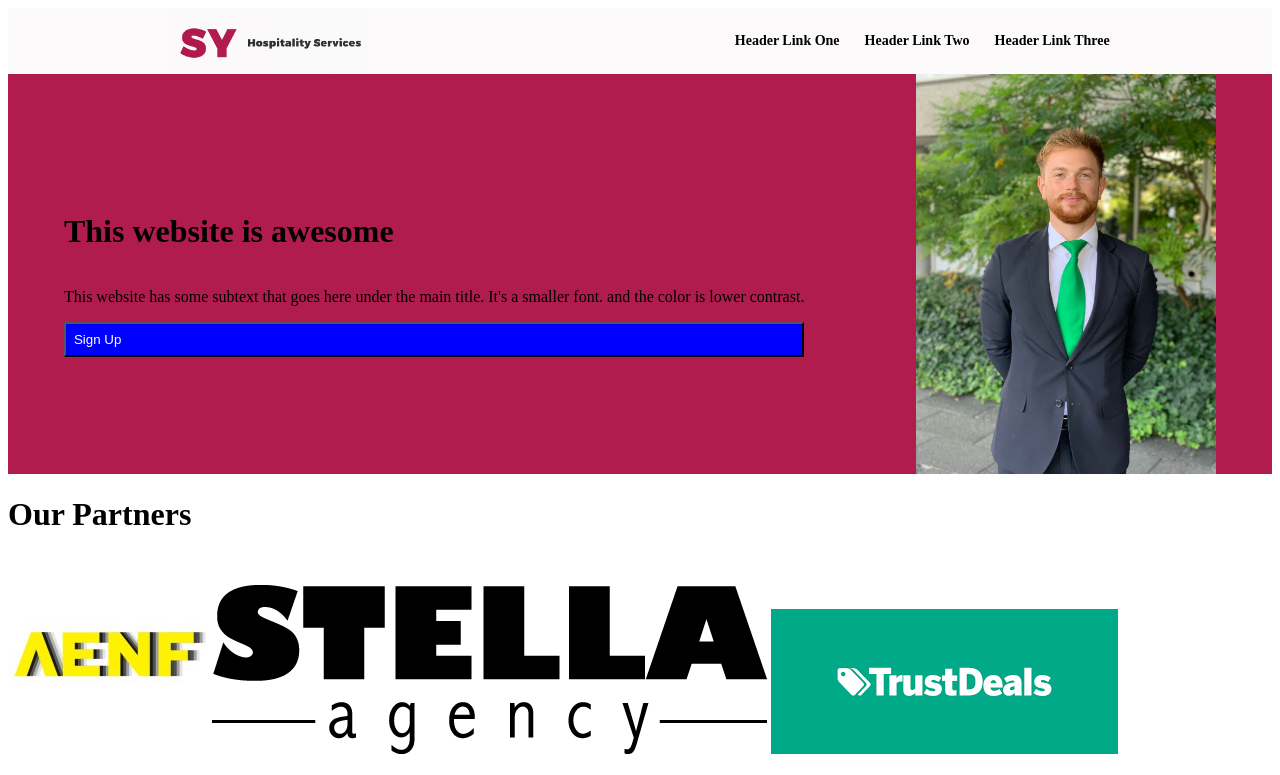
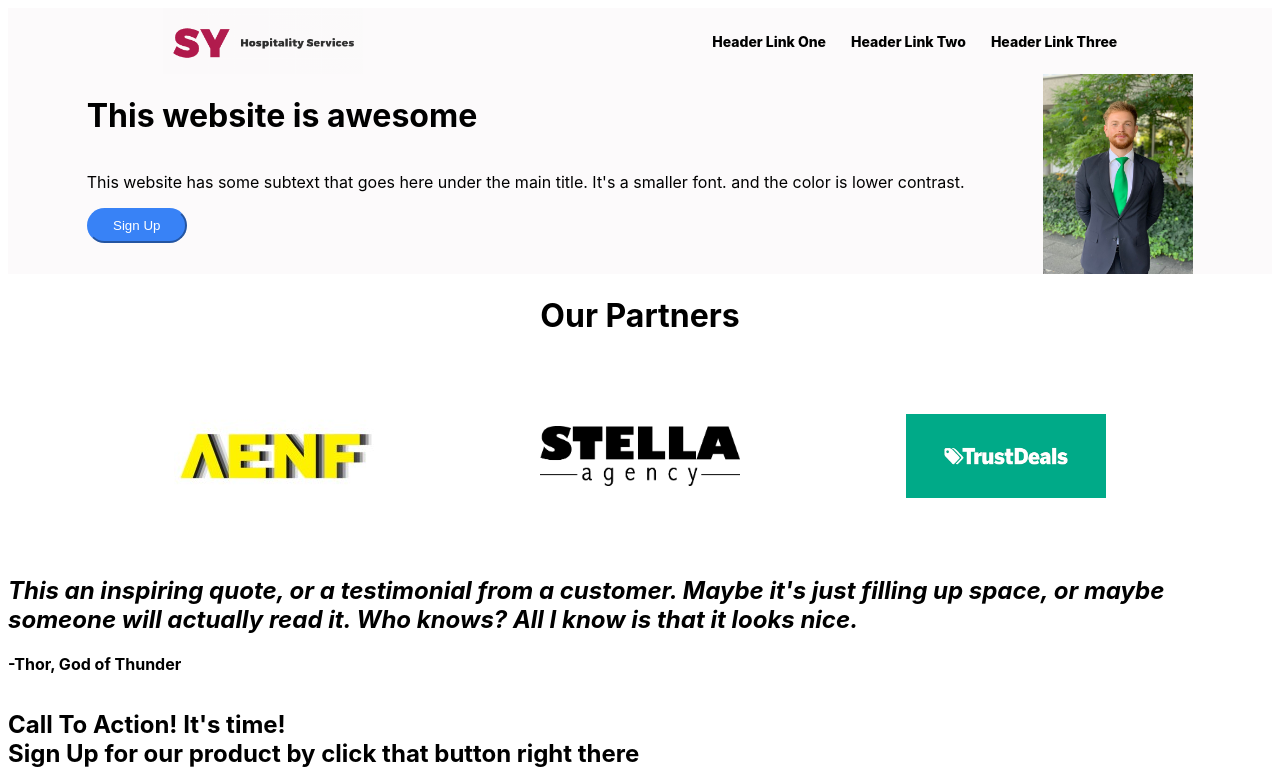
Before and after one commit to Sronds/landing-page, a plain HTML site: page index.html in a window 1280 px wide. Shown: the top 775 px of the page. Drawn offline with Linux system fonts and the light colour scheme.

Commit message:
added a few div containers in html and fixed css

```diff
--- a/index.html
+++ b/index.html
@@ -21,21 +21,24 @@
 
         <div class="main">
             <div class="textmain">
-
                 <h1>This website is awesome</h1>
                 <p>This website has some subtext that goes here under the main title. It's a smaller font.
                     and the color is lower contrast.</p>
                 <button>Sign Up</button>
-                </div>
+             </div>
             <img class="razvan" src="./images/razvan.jpeg" alt="Ginger Man in Suit wearing green tie.">
         </div>
 
-        <div class="secondary">
+      <div class="secondary">
+        <div class="header-logos">
             <h1>Our Partners</h1>
-            <img src="./images/aenf.jpeg" alt="AENF Logo">
-            <img src="./images/stella.png" alt="Stella Agency Logo">
-            <img src="./images/trustdeals.png" alt="Trust Deals Logo">
         </div>
+          <div class="multiple-logos">
+             <img class="logo-company" src="./images/aenf.jpeg" alt="AENF Logo">
+             <img class="logo-company" src="./images/stella.png" alt="Stella Agency Logo">
+             <img class="logo-company" src="./images/trustdeals.png" alt="Trust Deals Logo">
+           </div>
+     </div>
 
         <div class="quote">
             <h2><em>This an inspiring quote, or a testimonial from a customer. Maybe it's just filling up space,
--- a/styles.css
+++ b/styles.css
@@ -1,3 +1,7 @@
+body {
+    font-family:-apple-system, BlinkMacSystemFont, 'Segoe UI', Roboto, Oxygen, Ubuntu, Cantarell, 'Open Sans', 'Helvetica Neue', sans-serif
+}
+
 .container {
     display: flex;
     flex-direction: column;
@@ -26,27 +30,49 @@ ul {
 
 .main {
     display: flex;
-    background-color: #b11c4e;
-    justify-content: space-around;
-    align-items: center;
+    background-color: #fcfafb;
+    justify-content: space-evenly;
 }
 
 .textmain {
     display: flex;
-    justify-content: center;
-    align-self: center;
     flex-direction: column;
 }
 
+.razvan {
+    display: block;
+    max-width: auto;
+    max-height: 200px;
+}
 
 button {
-    display: flex;
-    background-color: blue;
+    max-width: 100px;
+    text-align: center;
+    background-color: #3882f6;
     padding: 8px;
+    border-radius: 25px;
+    border-color: #3882f6;
     color: white;
 }
 
-img.razvan {
-    max-width: 400px;
-    max-height: 400px;
+.secondary {
+    display: flex;
+    flex-direction: column;
 }
+
+.logo-company {
+    max-height: auto;
+    max-width: 200px;
+}
+
+.header-logos {
+    display: flex;
+    justify-content: center;
+    flex: 1;
+}
+
+.multiple-logos {
+    display: flex;
+    justify-content: space-evenly;
+    align-items: center;
+}
```
